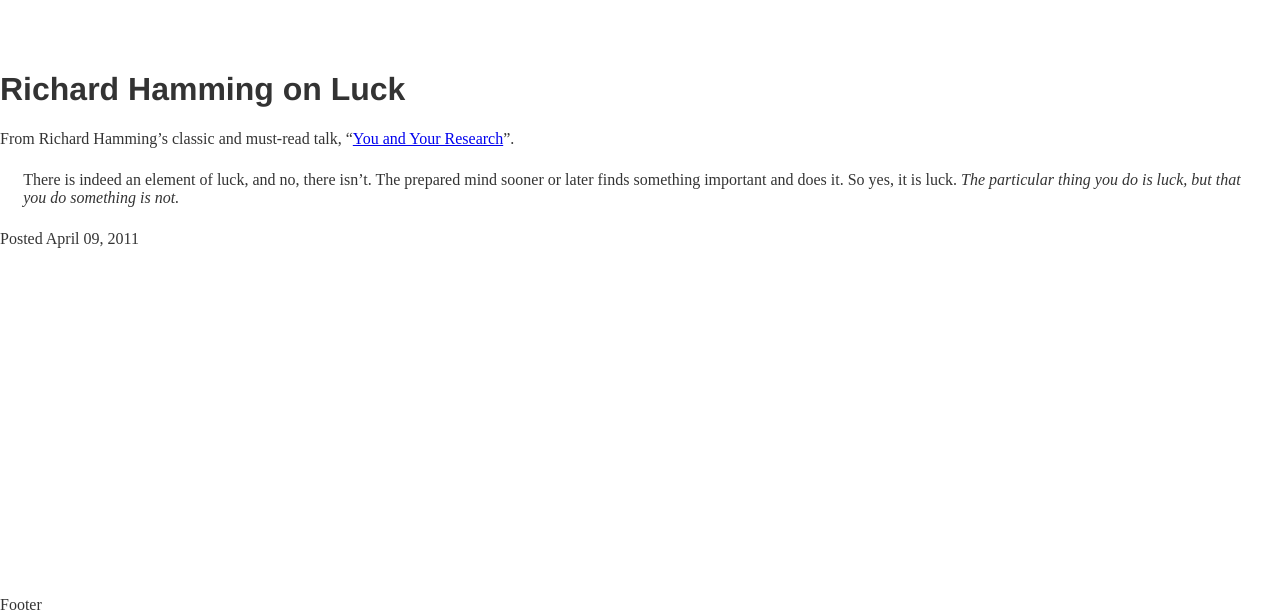
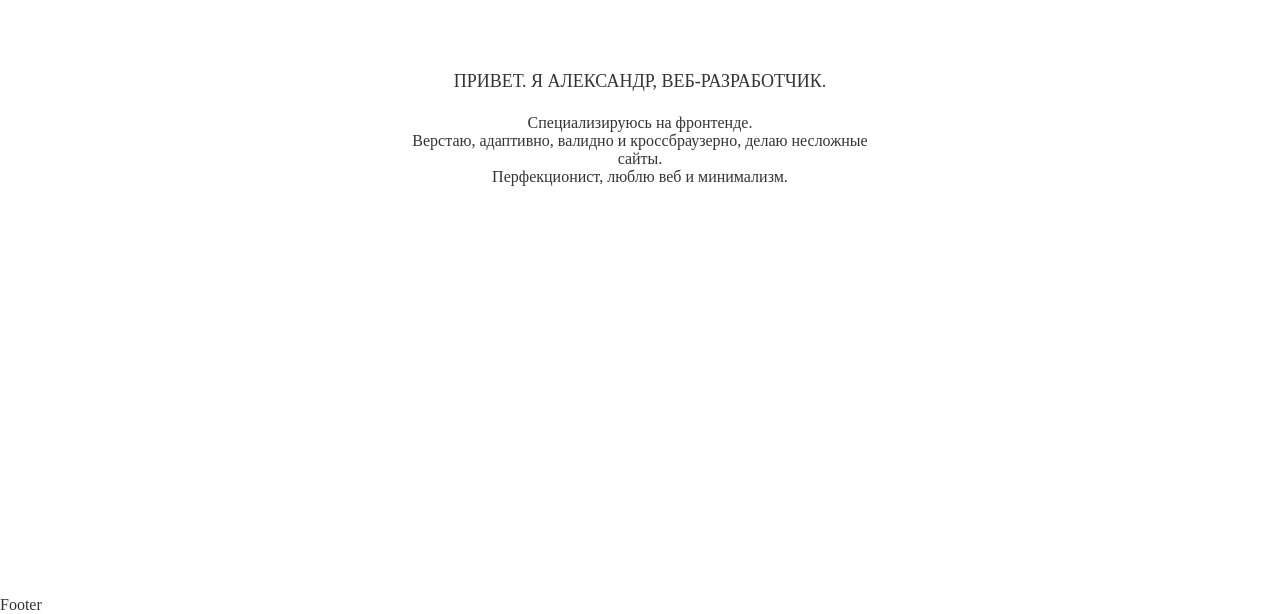
Before and after one commit to alexnesterov/alexnesterov.github.io, a Gatsby site: page / in a window 1280 px wide. Shown: the part 186-800 px from the top of the page. Built offline with nearby package versions, Linux system fonts and the light colour scheme; Gatsby itself is replaced by a stand-in of ours; what typography-theme-grand-view would draw is missing.

Commit message:
Add info

```diff
--- a/src/base/typography.js
+++ b/src/base/typography.js
@@ -9,6 +9,21 @@ grandViewTheme.googleFonts = [
   },
 ];
 
+grandViewTheme.headerFontFamily = [
+  'Fira Mono',
+  'SFMono-Regular',
+  'Menlo',
+  'Monaco',
+  'Consolas',
+  'Liberation Mono',
+  'Courier New',
+  'monospace',
+  'Apple Color Emoji',
+  'Segoe UI Emoji',
+  'Segoe UI Symbol',
+  'Noto Color Emoji',
+];
+
 grandViewTheme.bodyFontFamily = [
   'Fira Mono',
   'SFMono-Regular',
@@ -18,12 +33,16 @@ grandViewTheme.bodyFontFamily = [
   'Liberation Mono',
   'Courier New',
   'monospace',
+  'Apple Color Emoji',
+  'Segoe UI Emoji',
+  'Segoe UI Symbol',
+  'Noto Color Emoji',
 ];
 
 grandViewTheme.overrideThemeStyles = ({ rhythm }, options, styles) => ({
-  'a': {
+  a: {
     color: _color.accent,
-  }
+  },
 });
 
 // console.log(grandViewTheme);
--- /dev/null
+++ b/src/components/Info.js
@@ -0,0 +1,50 @@
+import React from 'react';
+import styled from 'styled-components';
+
+import Container from '../components/Container';
+
+/**
+ * Styled Components
+ */
+const InfoBlock = styled.div``;
+
+const InfoInner = styled(Container)``;
+
+const InfoWrap = styled.div`
+  max-width: 460px;
+  margin: 0 auto;
+  text-align: center;
+`;
+
+const InfoTitle = styled.h1`
+  margin-top: 0;
+  font-size: 1.125rem;
+  font-weight: 500;
+  text-transform: uppercase;
+`;
+
+const InfoBody = styled.div``;
+
+/**
+ * Componentq
+ */
+const Info = () => {
+  return (
+    <InfoBlock>
+      <InfoInner>
+        <InfoWrap>
+          <InfoTitle>Привет. Я Александр, веб-разработчик.</InfoTitle>
+          <InfoBody>
+            Cпециализируюсь на фронтенде.
+            <br />
+            Верстаю, адаптивно, валидно и кроссбраузерно, делаю несложные сайты.
+            <br />
+            Перфекционист, люблю веб и минимализм.
+          </InfoBody>
+        </InfoWrap>
+      </InfoInner>
+    </InfoBlock>
+  );
+};
+
+export default Info;
--- a/src/pages/index.js
+++ b/src/pages/index.js
@@ -1,33 +1,24 @@
 import React from 'react';
+import styled from 'styled-components';
 
 import Layout from '../layouts/Main';
+import Info from '../components/Info';
 
+/**
+ * Styled Components
+ */
+const IndexPageInfo = styled.div`
+  margin-bottom: 80px;
+`;
+
+/**
+ * IndexPage Component
+ */
 const IndexPage = () => (
   <Layout>
-    <div>
-      <h1>Richard Hamming on Luck</h1>
-      <div>
-        <p>
-          From Richard Hamming’s classic and must-read talk, “
-          <a href="http://www.cs.virginia.edu/~robins/YouAndYourResearch.html">
-            You and Your Research
-          </a>
-          ”.
-        </p>
-        <blockquote>
-          <p>
-            There is indeed an element of luck, and no, there isn’t. The
-            prepared mind sooner or later finds something important and does it.
-            So yes, it is luck.{' '}
-            <em>
-              The particular thing you do is luck, but that you do something is
-              not.
-            </em>
-          </p>
-        </blockquote>
-      </div>
-      <p>Posted April 09, 2011</p>
-    </div>
+    <IndexPageInfo>
+      <Info />
+    </IndexPageInfo>
   </Layout>
 );
 
```
